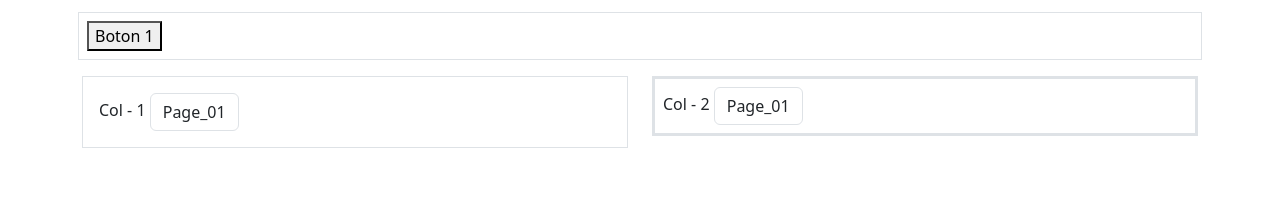
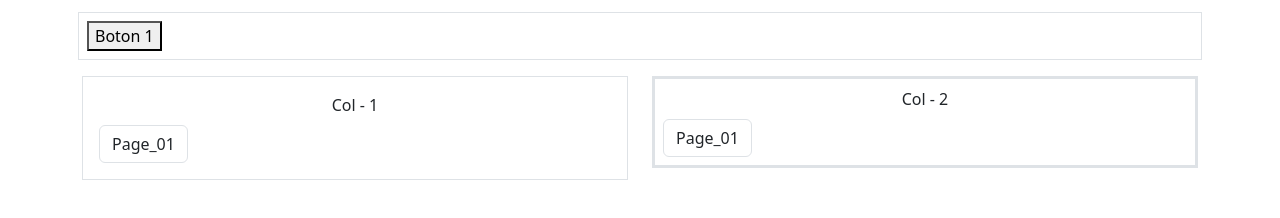
Before and after one commit to jbravof-gh/IndexedDB, a plain HTML site: page index.html in a window 1280 px wide. Drawn offline with nearby package versions, Linux system fonts and the light colour scheme.

Commit message:
nuevas lineas BS

```diff
--- a/index.html
+++ b/index.html
@@ -4,7 +4,7 @@
 <head>
     <meta charset="UTF-8">
     <meta name="viewport" content="width=device-width, initial-scale=1.0">
-    <title>Document</title>
+    <title>Indexed DB</title>
 
     <link href="https://cdn.jsdelivr.net/npm/bootstrap@5.3.3/dist/css/bootstrap.min.css" rel="stylesheet">
     <script src="https://cdn.jsdelivr.net/npm/bootstrap@5.3.3/dist/js/bootstrap.bundle.min.js"></script>
@@ -22,14 +22,14 @@
         <div class="row mt-2">
             <div class="col-6">
                 <div class="border p-3">
-                    Col - 1
+                    <div class="text-center mb-2">Col - 1</div>
                     <a class="btn border" href="./Pages/page_01.html">Page_01</a>
                 </div>
 
             </div>
             <div class="col-6">
                 <div class="border border-3 p-2">
-                    Col - 2
+                    <div class="text-center mb-2">Col - 2</div>
                     <a class="btn border" href="./Pages/page_01.html">Page_01</a>
                 </div>
 
```
